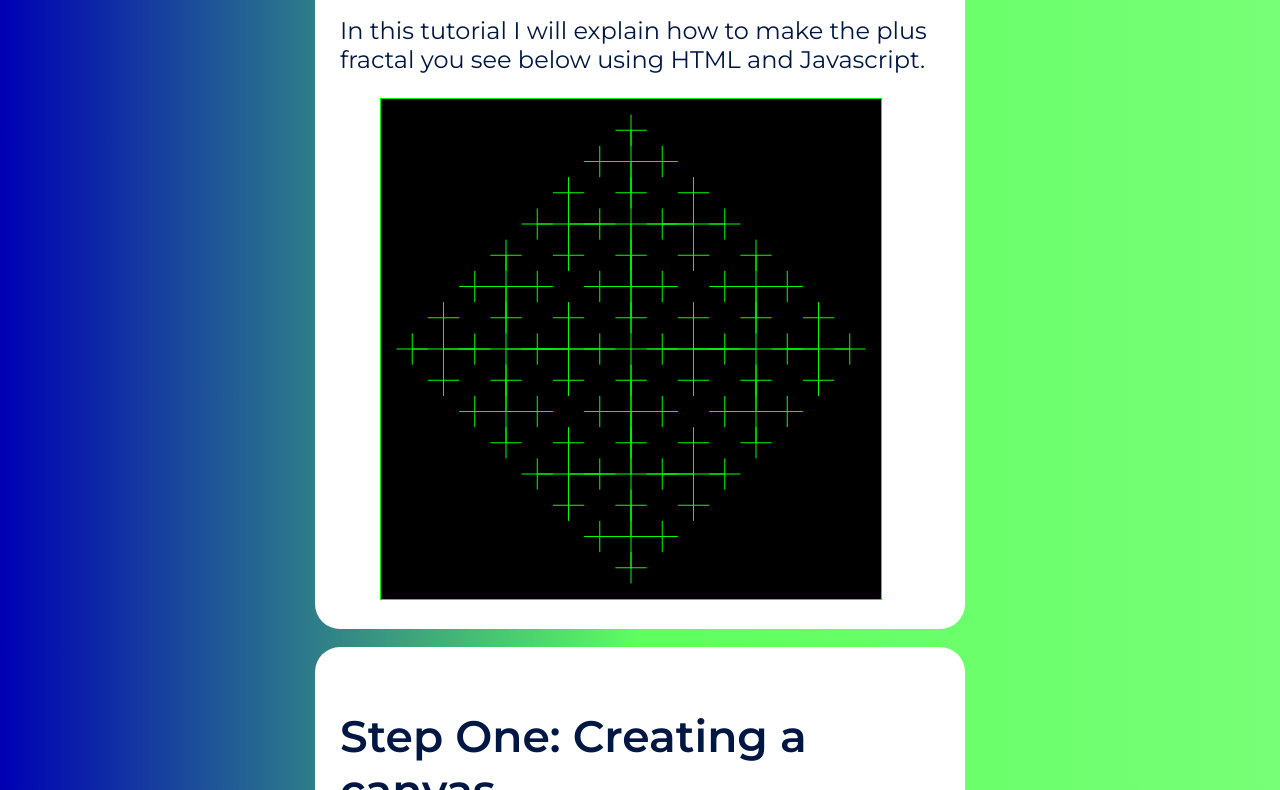
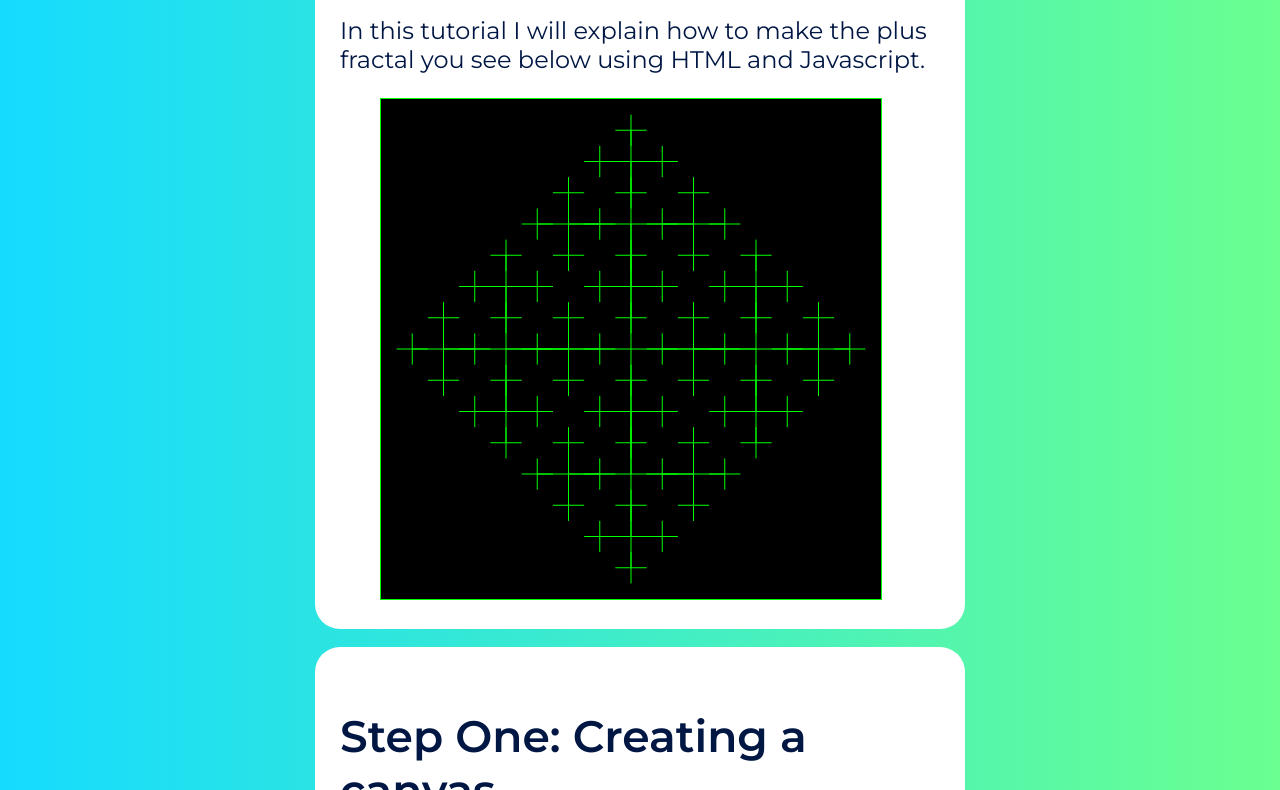
Before and after one commit to kevinuulong/tutorials, a plain HTML site: page plusfractal.html in a window 1280 px wide. Shown: the part 368-1158 px from the top of the page. Drawn offline with Linux system fonts and the light colour scheme.

Commit message:
Update tutorial.css

```diff
--- a/tutorial.css
+++ b/tutorial.css
@@ -1,6 +1,6 @@
 body, html{
     margin: 0px;
-    background-image: linear-gradient(to right, rgb(0, 0, 179), rgb(94, 255, 94), rgb(119, 255, 119));
+    background-image: linear-gradient(to right, #15dbff, #6aff90);
     color: #001744;
     overflow-x: hidden;
 }
```
